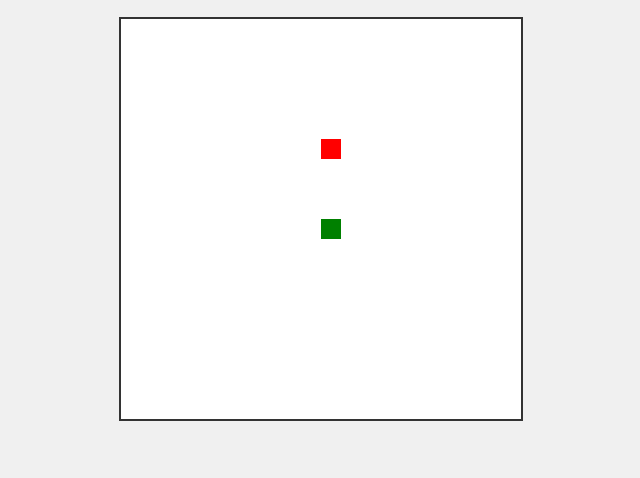
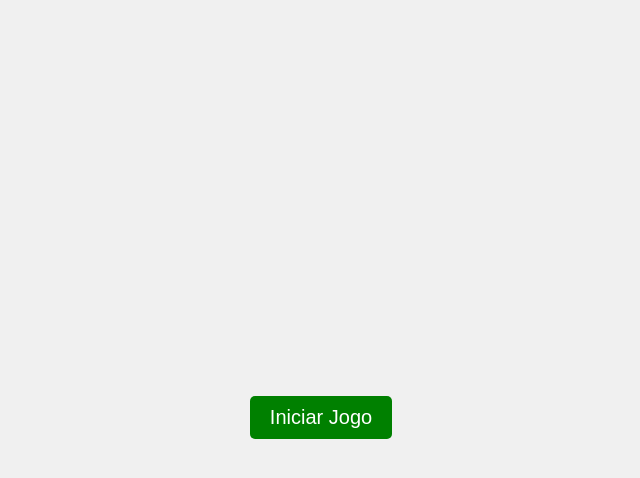
Before and after one commit to RogerioPortela94/Jogo-da-Cobrinha, a plain HTML site: page index.html in a window 1280 px wide. Shown: the part 60-538 px from the top of the page, without its empty margins (319-959 px from the left). Drawn offline with Linux system fonts and the light colour scheme.

Commit message:
Menu Inicial

```diff
--- a/css/styles.css
+++ b/css/styles.css
@@ -16,3 +16,25 @@ h1 {
     display: block;
     margin: 0 auto;
 }
+
+#menu {
+    display: flex;
+    flex-direction: column;
+    align-items: center;
+    justify-content: center;
+    height: 100vh;
+}
+
+#btnIniciar {
+    font-size: 20px;
+    padding: 10px 20px;
+    background-color: green;
+    color: white;
+    border: none;
+    border-radius: 5px;
+    cursor: pointer;
+}
+
+#btnIniciar:hover {
+    background-color: darkgreen;
+}
--- a/index.html
+++ b/index.html
@@ -8,7 +8,11 @@
 </head>
 <body>
     <h1>Jogo da Cobrinha</h1>
-    <canvas id="jogoCanvas"></canvas>
+    <div id="menu">
+        <button id="btnIniciar">Iniciar Jogo</button>
+    </div>
+    <p id="scoreDisplay" style="display: none;">Pontuação: <b id="pontuacao">0</b></p>
+    <canvas id="jogoCanvas" style="display: none;"></canvas>
     <script src="js/script.js"></script>
 </body>
 </html>
--- a/js/script.js
+++ b/js/script.js
@@ -1,5 +1,8 @@
 const canvas = document.getElementById("jogoCanvas");
 const ctx = canvas.getContext("2d");
+const menu = document.getElementById("menu");
+const iniciar = document.getElementById("btnIniciar");
+const scoreDisplay = document.getElementById("scoreDisplay");
 
 // Configurações do jogo
 const box = 20;
@@ -46,6 +49,7 @@ function movimentoCobra() {
     // Verifica se comeu a comida
     if (cabeca.x === comida.x && cabeca.y === comida.y) {
         score++;
+        document.getElementById("pontuacao").innerText = score;
         comida = { x: getRandomPosicao(), y: getRandomPosicao() }; // Reposiciona a comida
     } else {
         cobra.pop(); // Remove a cauda se não comer
@@ -77,6 +81,7 @@ function resetGame() {
     direcao = "RIGHT";
     comida = { x: getRandomPosicao(), y: getRandomPosicao() };
     score = 0;
+    document.getElementById("pontuacao").innerText = score;
 }
 
 // Atualiza a direção com base no teclado
@@ -114,5 +119,18 @@ function gameLoop() {
     setTimeout(gameLoop, 100);
 }
 
-// Inicia o jogo
-gameLoop();
+function startGame() {
+    //oculta menu
+    menu.style.display = "none";
+
+    //exibe score
+    scoreDisplay.style.display = "block";
+
+    //exibe jogo
+    canvas.style.display = "block";
+
+    // Inicia o jogo
+    gameLoop();
+}
+
+iniciar.addEventListener("click", startGame);
```
